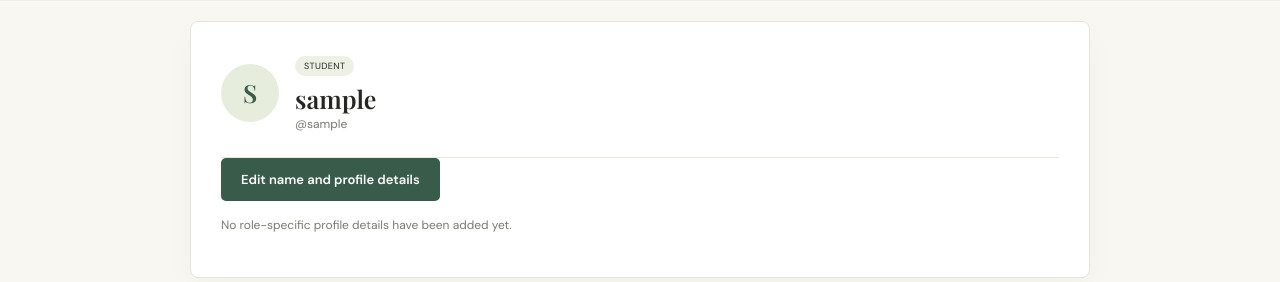
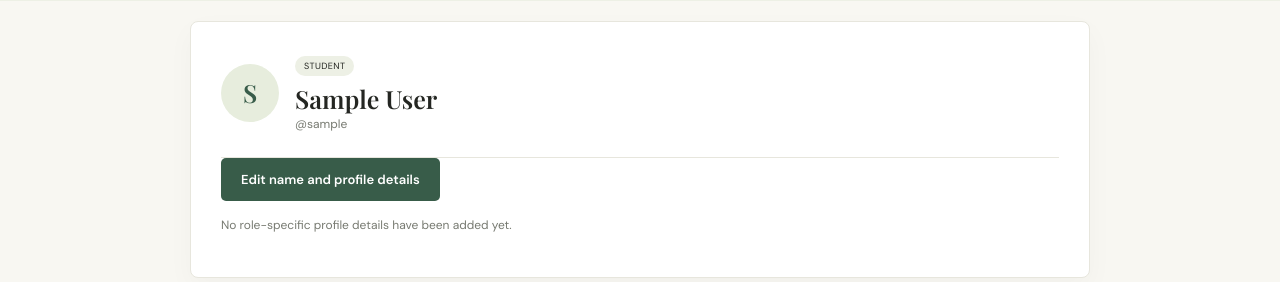
Before and after one commit to uhssutridata/selfstudyzone_learnwell, a Django app: page /profile/ in a window 1280 px wide. Shown: the part 347-629 px from the top of the page. Run offline with Django 4.2, Linux system fonts and the light colour scheme; the visitor is signed in with stand-in values (Sample User, id 1); data comes from the database, SQL or seed files in the repository; data that the repository does not hold is empty; parts of the project's set-up code (start-up, migrations or seed data) failed here and were passed over; some web fonts are replaced.

Commit message:
Make full name editable in role profiles

```diff
--- a/courses/forms.py
+++ b/courses/forms.py
@@ -154,11 +154,12 @@ class StudentProfileForm(ProfileAvatarMixin, forms.ModelForm):
     class Meta:
         model = StudentDetails
         fields = ("student_name", "father_name", "mother_name", "school_name", "class_name", "roll_number", "block", "district", "state")
+        labels = {"student_name": "Full name"}
 
 
 class TeacherProfileForm(ProfileAvatarMixin, forms.ModelForm):
     avatar = forms.ImageField(required=False, label="Profile photo")
-    full_name = forms.CharField(max_length=160, required=False, label="Your name")
+    full_name = forms.CharField(max_length=160, required=False, label="Full name")
     subjects = forms.MultipleChoiceField(choices=TEACHING_SUBJECTS, widget=CheckboxSelectMultiple, required=False, label="Subjects you teach")
     other_subject = forms.CharField(max_length=160, required=False, label="Other subject")
 
@@ -172,7 +173,7 @@ class TeacherProfileForm(ProfileAvatarMixin, forms.ModelForm):
     def __init__(self, *args, **kwargs):
         super().__init__(*args, **kwargs)
         if self.instance and self.instance.profile_id:
-            self.fields["full_name"].initial = self.instance.profile.user.first_name
+            self.fields["full_name"].initial = self.instance.profile.user.get_full_name()
         if self.instance and self.instance.subject:
             current = {label: key for key, label in TEACHING_SUBJECTS}
             self.fields["subjects"].initial = [current[s.strip()] for s in self.instance.subject.split(",") if s.strip() in current]
@@ -197,6 +198,7 @@ class ParentProfileForm(ProfileAvatarMixin, forms.ModelForm):
     class Meta:
         model = ParentDetails
         fields = ("parent_name", "address", "mobile_number", "block", "district", "state")
+        labels = {"parent_name": "Full name"}
 
 
 class StudentSearchForm(forms.Form):
--- a/courses/views.py
+++ b/courses/views.py
@@ -154,7 +154,8 @@ def profile_edit(request):
         form.save_avatar(user_profile)
         if user_profile.role == UserProfile.Role.TEACHER:
             request.user.first_name = form.cleaned_data.get("full_name", "").strip()
-            request.user.save(update_fields=["first_name"])
+            request.user.last_name = ""
+            request.user.save(update_fields=["first_name", "last_name"])
             if form.verification_details_changed():
                 updated.is_verified = False
                 updated.save(update_fields=["is_verified"])
--- a/templates/courses/profile.html
+++ b/templates/courses/profile.html
@@ -8,7 +8,7 @@
 </section>
 <section class="content-section profile-content">
   <div class="profile-card">
-    <div class="profile-card-head">{% if profile.avatar %}<img class="profile-avatar" src="{{ profile.avatar.url }}" alt="Profile photo">{% else %}<span class="profile-avatar">{{ user.first_name|default:user.username|first|upper }}</span>{% endif %}<div><span class="pill">{{ profile.get_role_display }}</span><h2>{% if profile.role == 'student' %}{{ details.student_name|default:user.username }}{% elif profile.role == 'teacher' %}{{ user.first_name|default:user.username }}{% elif profile.role == 'parent' %}{{ details.parent_name|default:user.username }}{% else %}{{ user.get_full_name|default:user.username }}{% endif %}</h2><p>@{{ user.username }}</p></div></div>
+    <div class="profile-card-head">{% if profile.avatar %}<img class="profile-avatar" src="{{ profile.avatar.url }}" alt="Profile photo">{% else %}<span class="profile-avatar">{{ user.first_name|default:user.username|first|upper }}</span>{% endif %}<div><span class="pill">{{ profile.get_role_display }}</span><h2>{% if profile.role == 'student' %}{{ details.student_name|default:user.get_full_name|default:user.username }}{% elif profile.role == 'teacher' %}{{ user.get_full_name|default:user.username }}{% elif profile.role == 'parent' %}{{ details.parent_name|default:user.get_full_name|default:user.username }}{% else %}{{ user.get_full_name|default:user.username }}{% endif %}</h2><p>@{{ user.username }}</p></div></div>
     <p><a class="button button-secondary" href="{% url 'profile-edit' %}">Edit name and profile details</a></p>
     {% if profile.role == 'student' and details %}
       <dl class="profile-fields"><div><dt>School</dt><dd>{{ details.school_name }}</dd></div><div><dt>Class</dt><dd>{{ details.class_name }}</dd></div><div><dt>Roll number</dt><dd>{{ details.roll_number }}</dd></div><div><dt>Father</dt><dd>{{ details.father_name }}</dd></div><div><dt>Mother</dt><dd>{{ details.mother_name }}</dd></div><div><dt>Block</dt><dd>{{ details.block }}</dd></div><div><dt>District</dt><dd>{{ details.district }}</dd></div><div><dt>State</dt><dd>{{ details.state }}</dd></div></dl>
```
